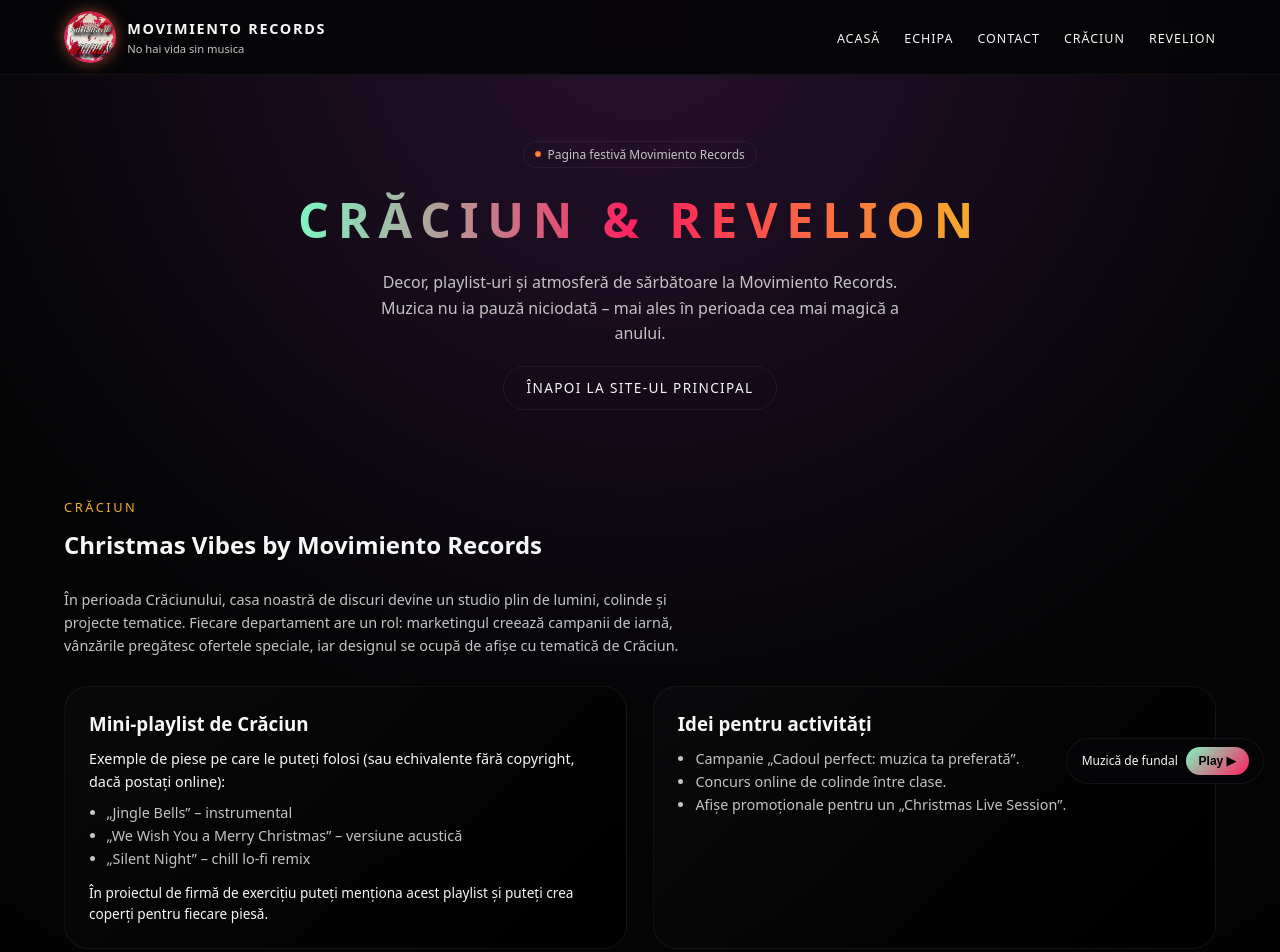
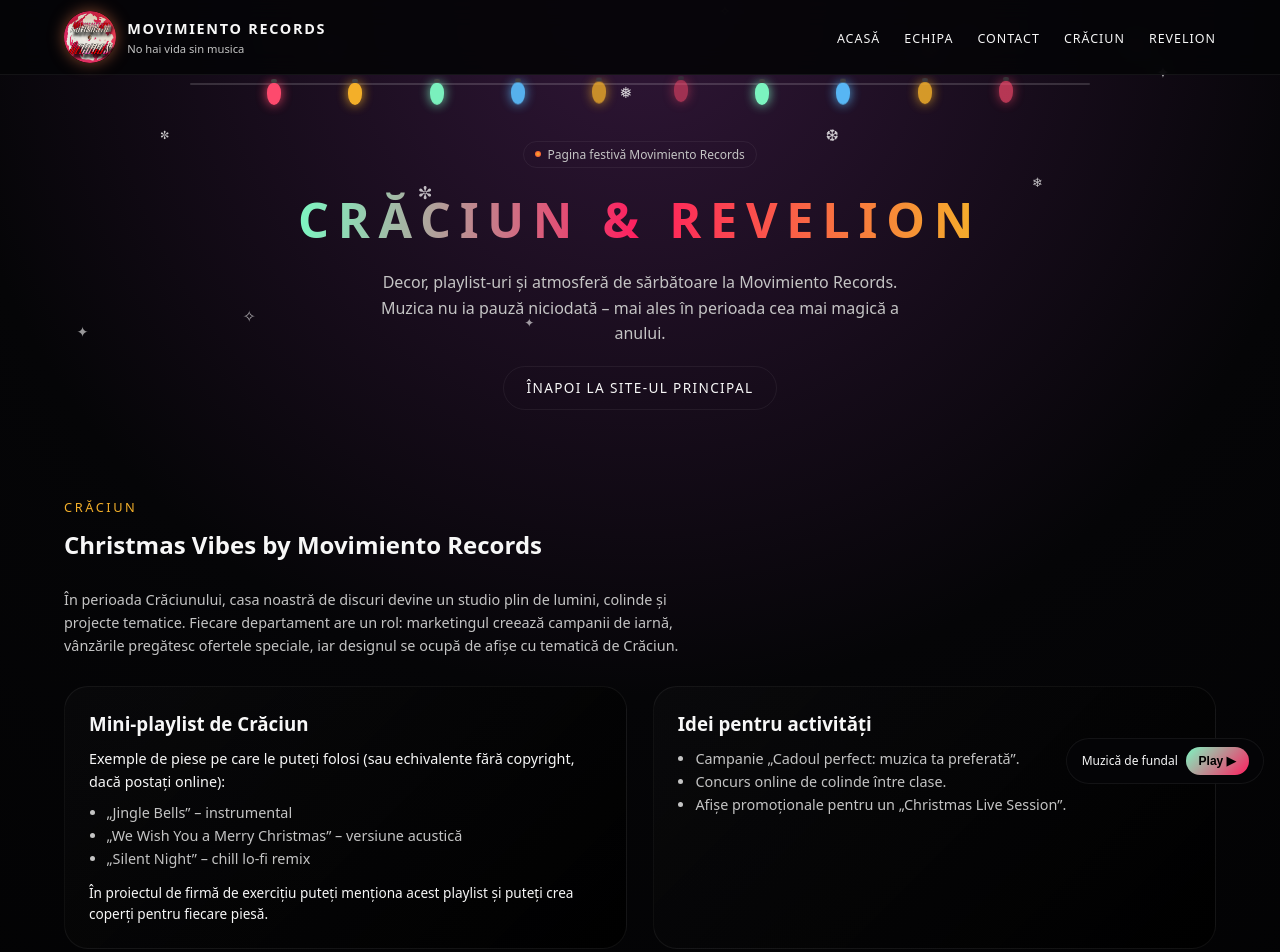
Before and after one commit to fe-11C/movimientorecords, a plain HTML site: page sarbatori.html in a window 1280 px wide. Shown: the top 952 px of the page. Drawn offline with Linux system fonts and the light colour scheme.

Commit message:
Update sarbatori.html

```diff
--- a/sarbatori.html
+++ b/sarbatori.html
@@ -7,7 +7,7 @@
     <meta name="description" content="Pagina specială de Crăciun și Revelion – Movimiento Records, firmă de exercițiu casă de discuri.">
     <link rel="stylesheet" href="style.css">
 </head>
-<body>
+<body class="holiday-body">
 
 <header>
     <div class="container nav-bar">
@@ -31,6 +31,19 @@
 </header>
 
 <section class="hero-holiday">
+    <div class="light-garland">
+        <div class="bulb bulb-red"></div>
+        <div class="bulb bulb-gold"></div>
+        <div class="bulb bulb-green"></div>
+        <div class="bulb bulb-blue"></div>
+        <div class="bulb bulb-gold"></div>
+        <div class="bulb bulb-red"></div>
+        <div class="bulb bulb-green"></div>
+        <div class="bulb bulb-blue"></div>
+        <div class="bulb bulb-gold"></div>
+        <div class="bulb bulb-red"></div>
+    </div>
+
     <div class="container hero-holiday-inner">
         <div class="badge"><span></span> Pagina festivă Movimiento Records</div>
         <h1 class="hero-holiday-title"><span>Crăciun & Revelion</span></h1>
@@ -198,5 +211,29 @@
     setInterval(updateCountdown, 1000);
 </script>
 
+    <!-- STRAT FULGI DE ZĂPADĂ -->
+<div class="snow-layer">
+    <div class="snowflake">✦</div>
+    <div class="snowflake">✼</div>
+    <div class="snowflake">✧</div>
+    <div class="snowflake">❄</div>
+    <div class="snowflake">✼</div>
+    <div class="snowflake">✦</div>
+    <div class="snowflake">❅</div>
+    <div class="snowflake">✧</div>
+    <div class="snowflake">❆</div>
+    <div class="snowflake">✼</div>
+    <div class="snowflake">❄</div>
+    <div class="snowflake">✦</div>
+    <div class="snowflake">✧</div>
+    <div class="snowflake">✼</div>
+    <div class="snowflake">❄</div>
+    <div class="snowflake">❅</div>
+    <div class="snowflake">✦</div>
+    <div class="snowflake">✧</div>
+    <div class="snowflake">❄</div>
+    <div class="snowflake">✼</div>
+</div>
+
 </body>
 </html>
```
